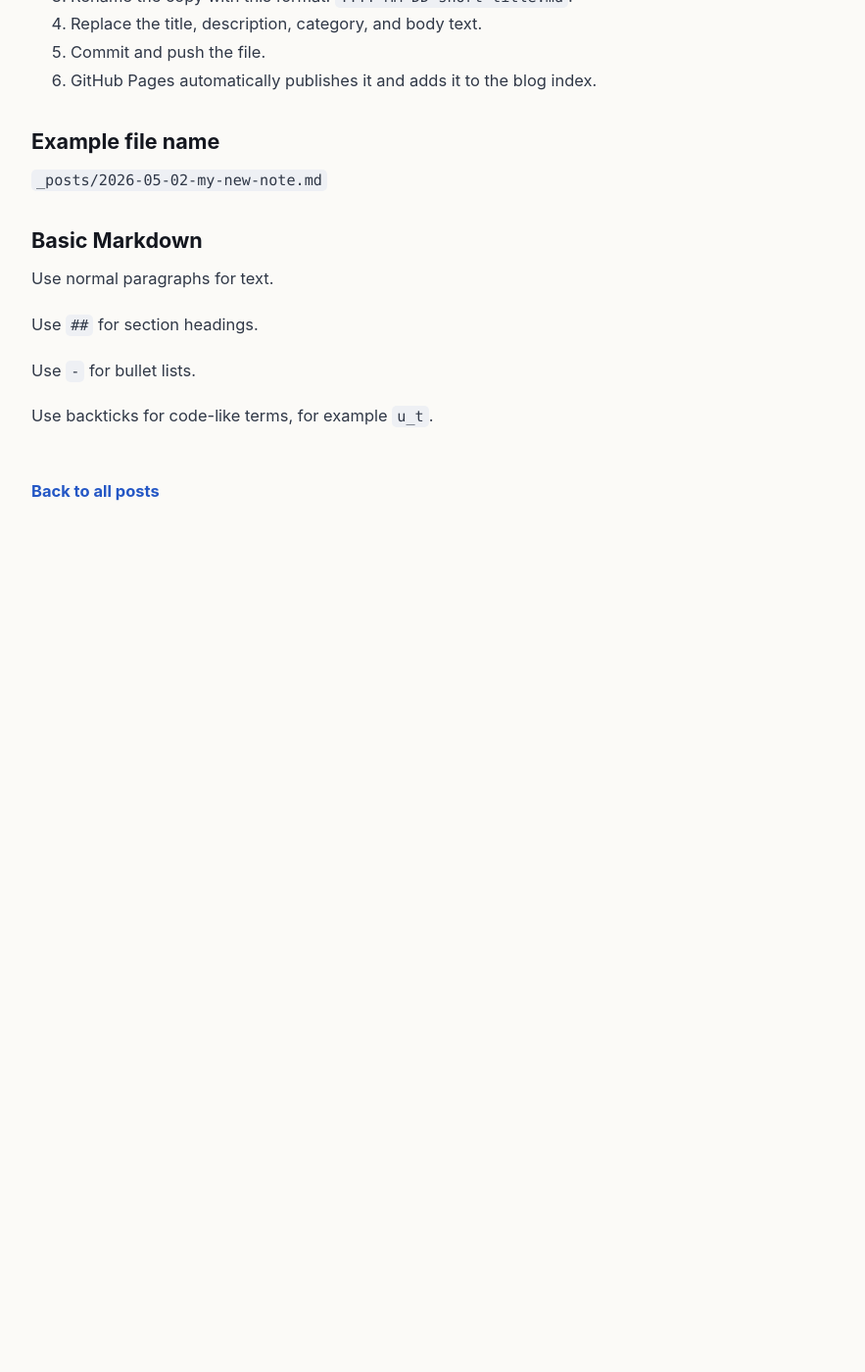
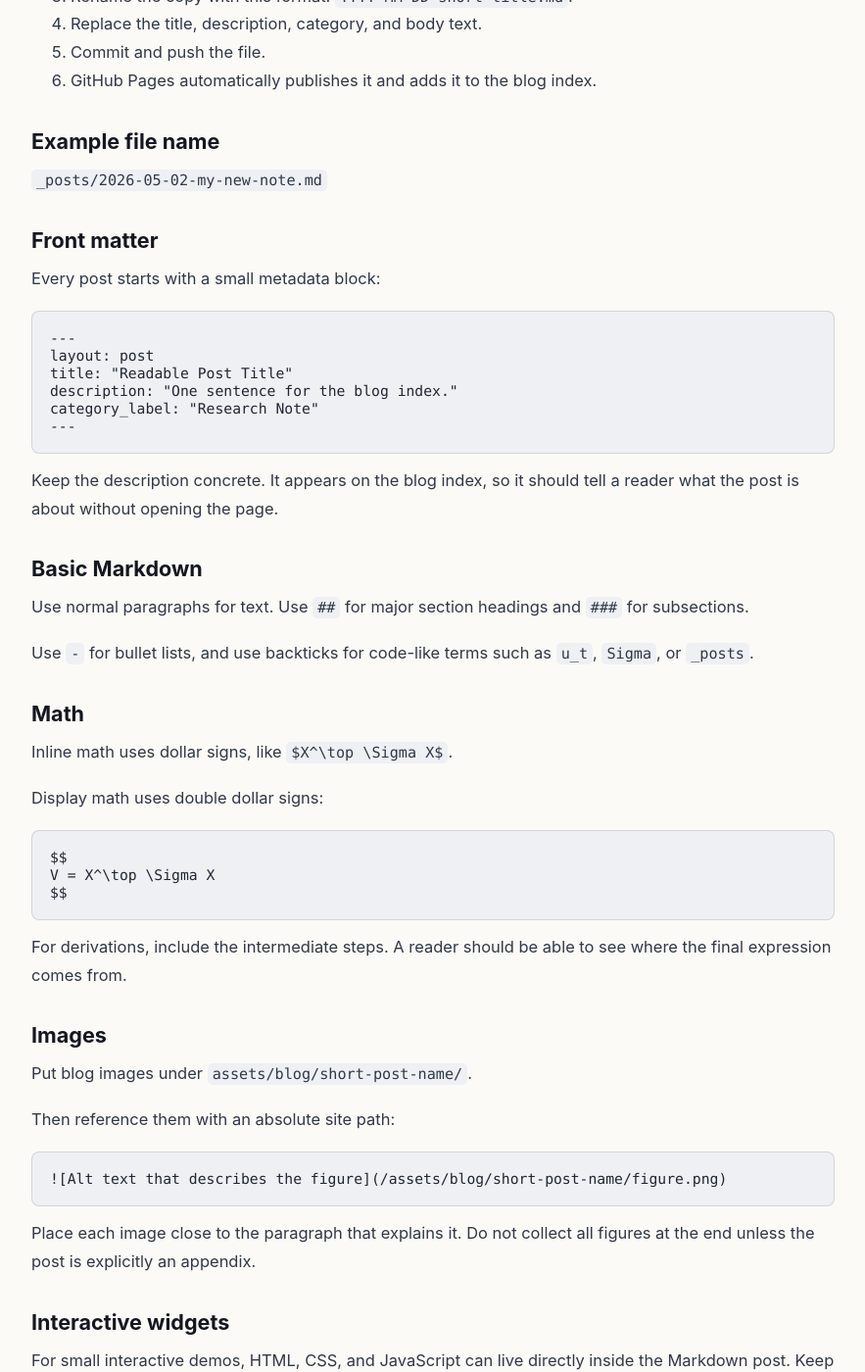
Before and after one commit to DecoderLiu/DecoderLiu.github.io, a Jekyll site: the page built from blog/how-to-write.md, in a window 1280 px wide and 1400 px high, scrolled down 722 px. Shown: the whole window at 98% size, without its empty margins (198-1081 px from the left). Built offline with Jekyll 4.4.1, drawn with Linux system fonts in a browser that asks for light colours; before the commit the page ends 1352 px from its top, so only the background shows below that; some of the changed text lies outside the part shown.

Commit message:
Improve the blog writing workflow
- blog/how-to-write.md: expand the authoring guide with front matter, Markdown, math, image placement, interactive-widget, and references guidance for research-style posts.

- blog/template.md: replace the minimal placeholder with a reusable post structure covering setup, main idea, derivation or method, figure/widget placement, takeaway, and references.

````diff
--- a/blog/how-to-write.md
+++ b/blog/how-to-write.md
@@ -24,12 +24,64 @@ You do not need to install React, Hugo, npm, or a local web-development toolchai
 
 `_posts/2026-05-02-my-new-note.md`
 
+## Front matter
+
+Every post starts with a small metadata block:
+
+```yaml
+---
+layout: post
+title: "Readable Post Title"
+description: "One sentence for the blog index."
+category_label: "Research Note"
+---
+```
+
+Keep the description concrete. It appears on the blog index, so it should tell a reader what the post is about without opening the page.
+
 ## Basic Markdown
 
-Use normal paragraphs for text.
+Use normal paragraphs for text. Use `##` for major section headings and `###` for subsections.
 
-Use `##` for section headings.
+Use `-` for bullet lists, and use backticks for code-like terms such as `u_t`, `Sigma`, or `_posts`.
 
-Use `-` for bullet lists.
+## Math
 
-Use backticks for code-like terms, for example `u_t`.
+Inline math uses dollar signs, like `$X^\top \Sigma X$`.
+
+Display math uses double dollar signs:
+
+```markdown
+$$
+V = X^\top \Sigma X
+$$
+```
+
+For derivations, include the intermediate steps. A reader should be able to see where the final expression comes from.
+
+## Images
+
+Put blog images under `assets/blog/short-post-name/`.
+
+Then reference them with an absolute site path:
+
+```markdown
+![Alt text that describes the figure](/assets/blog/short-post-name/figure.png)
+```
+
+Place each image close to the paragraph that explains it. Do not collect all figures at the end unless the post is explicitly an appendix.
+
+## Interactive widgets
+
+For small interactive demos, HTML, CSS, and JavaScript can live directly inside the Markdown post. Keep the widget self-contained:
+
+- give the outer element a unique class or id;
+- avoid global variable names when possible;
+- include a short instruction before the widget;
+- test the embedded script with `node --check` before pushing.
+
+## References
+
+End research posts with `## References and notes`.
+
+Use this section for papers, books, notebooks, code, datasets, and generated assets. If an image is AI-generated, say so directly in either the caption or the references section.
````
Also changed, not shown: blog/template.md (+38 -5 lines).
